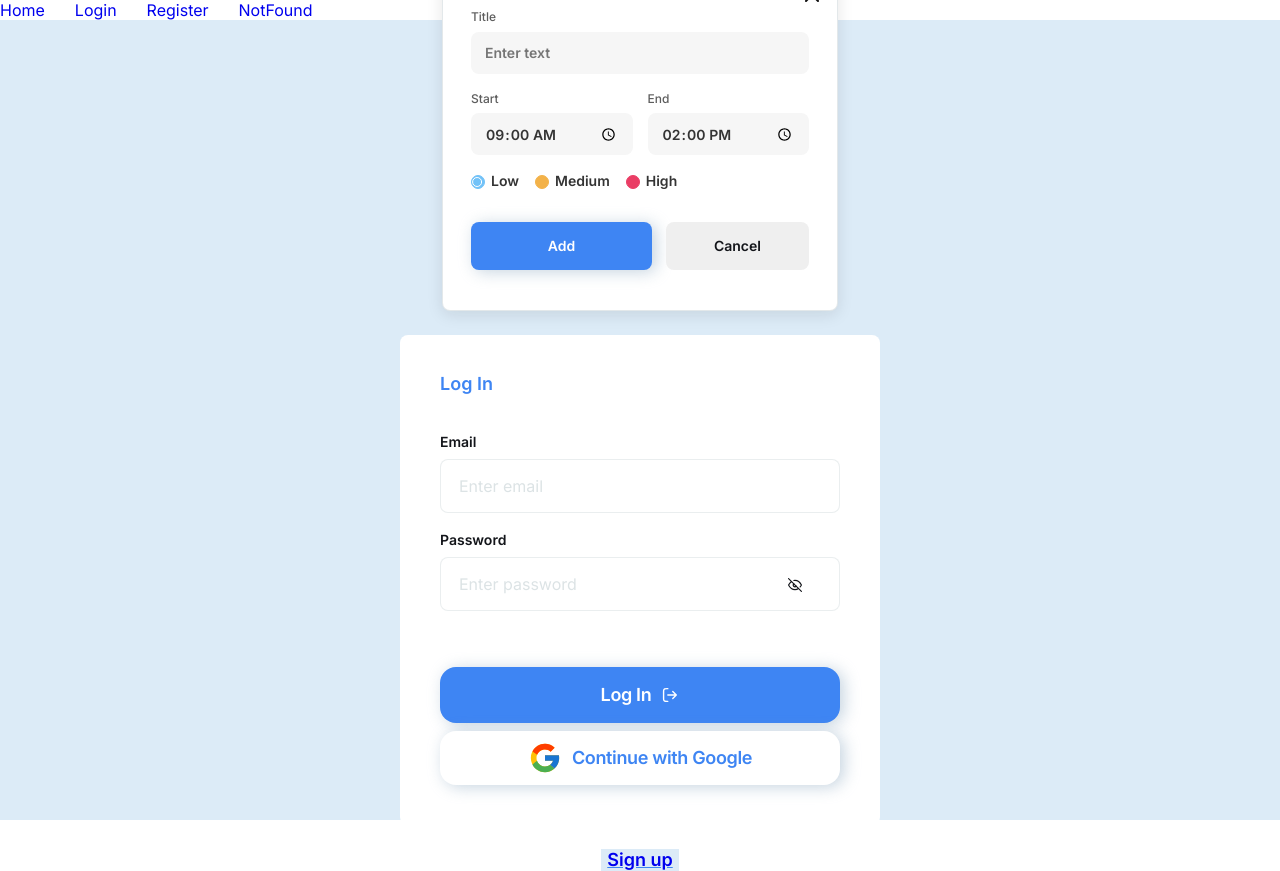
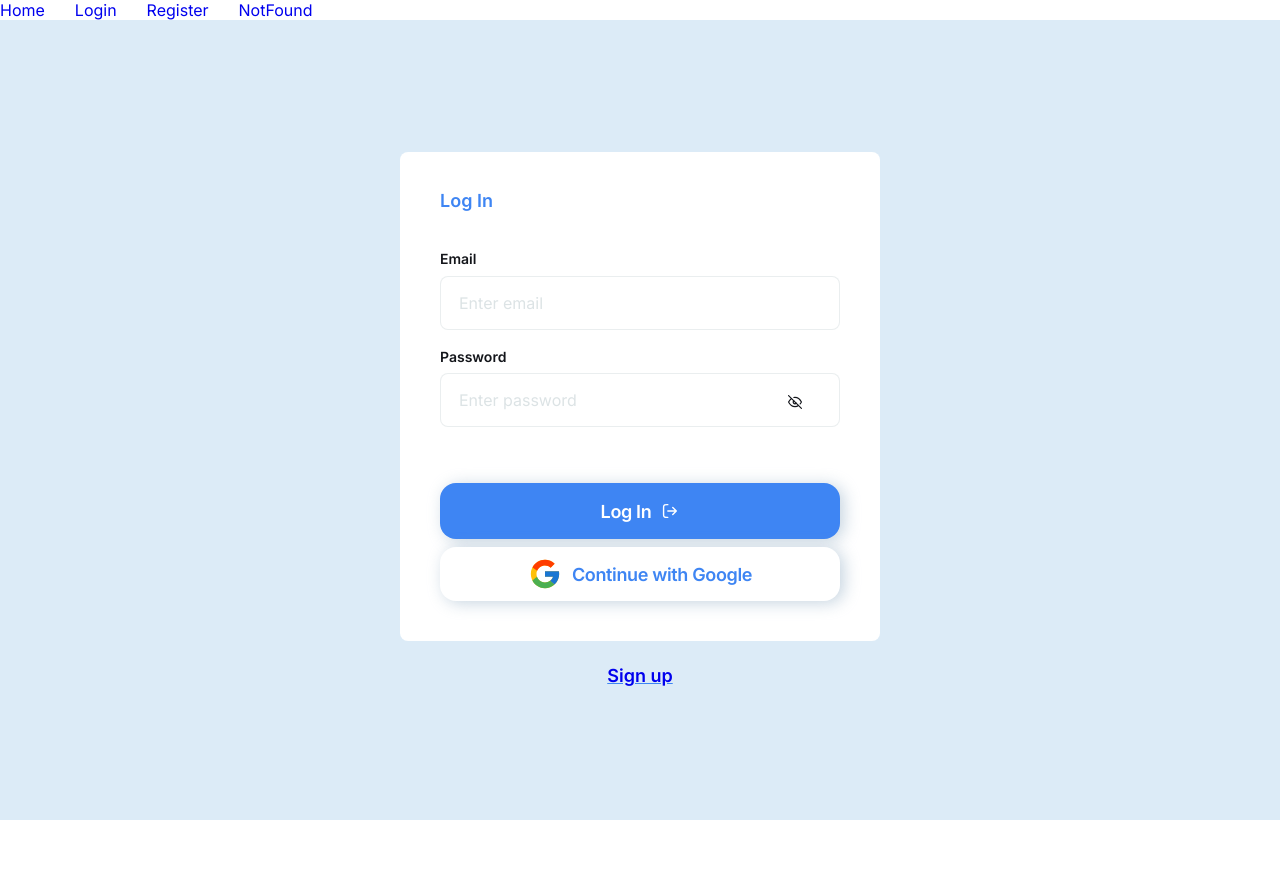
Before and after one commit to 0trava/project-CodeMasters02, a React (Create React App) app: page /login in a window 1280 px wide. After the commit the page ends 820 px from the top, so only its background shows below. Built offline with nearby package versions, Linux system fonts and the light colour scheme; no server answers.

Commit message:
fix_styles

```diff
--- a/src/pages/LoginPage/LoginPage.jsx
+++ b/src/pages/LoginPage/LoginPage.jsx
@@ -2,12 +2,10 @@ import LoginForm from 'components/LoginForm/LoginForm';
 import React from 'react';
 import css from './LoginPage.module.css'
 import AuthNavigate from 'components/AuthNavigate/AuthNavigate';
-import { TaskForm } from 'components/TaskForm/TaskForm';
 
 export const LoginPage = () => {
   return (
     <div className={css.login_page} >
-      <TaskForm />
       <LoginForm />
       <AuthNavigate route={'/register'} pageName={'Sign up'} />
     </div>
```
